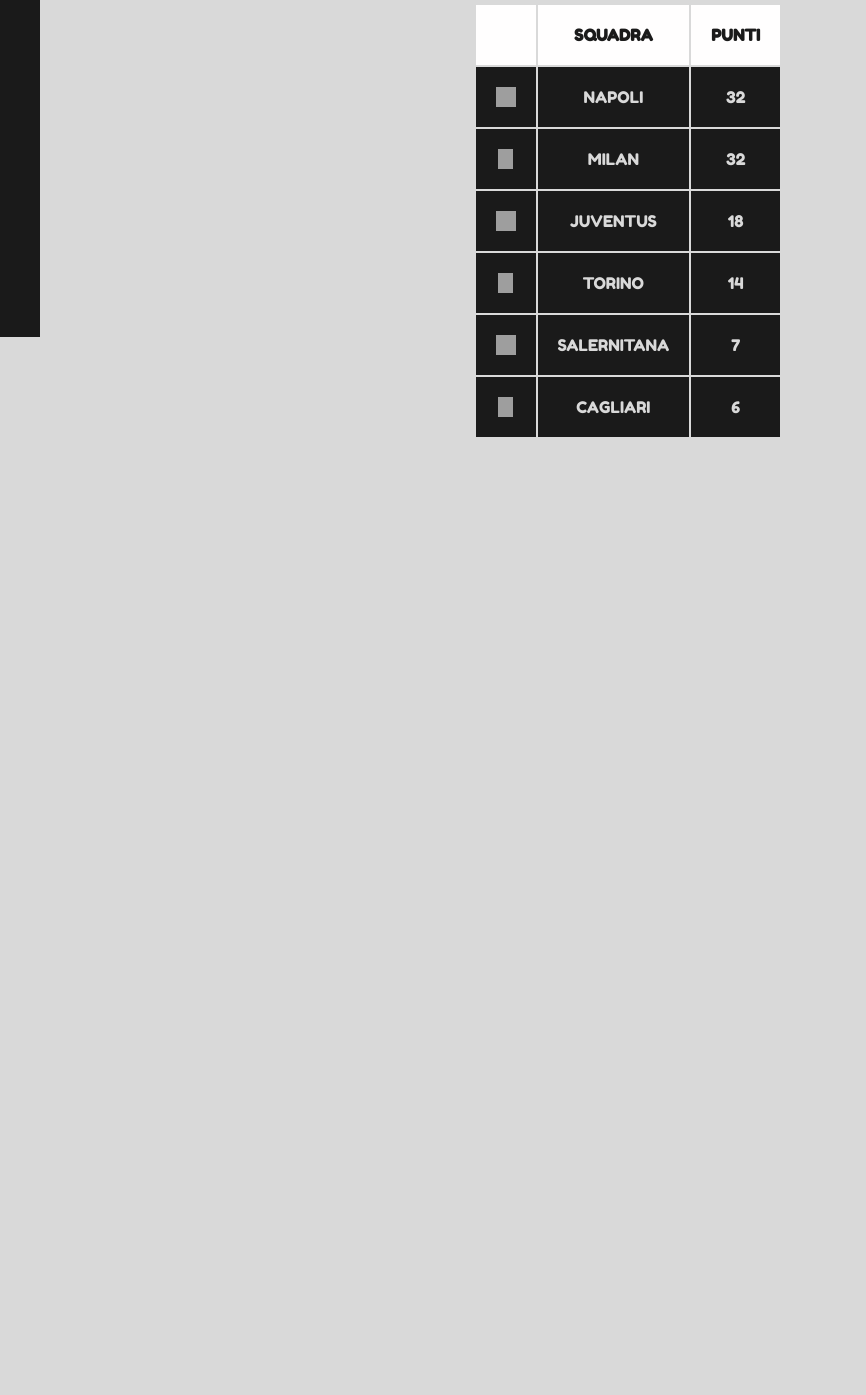
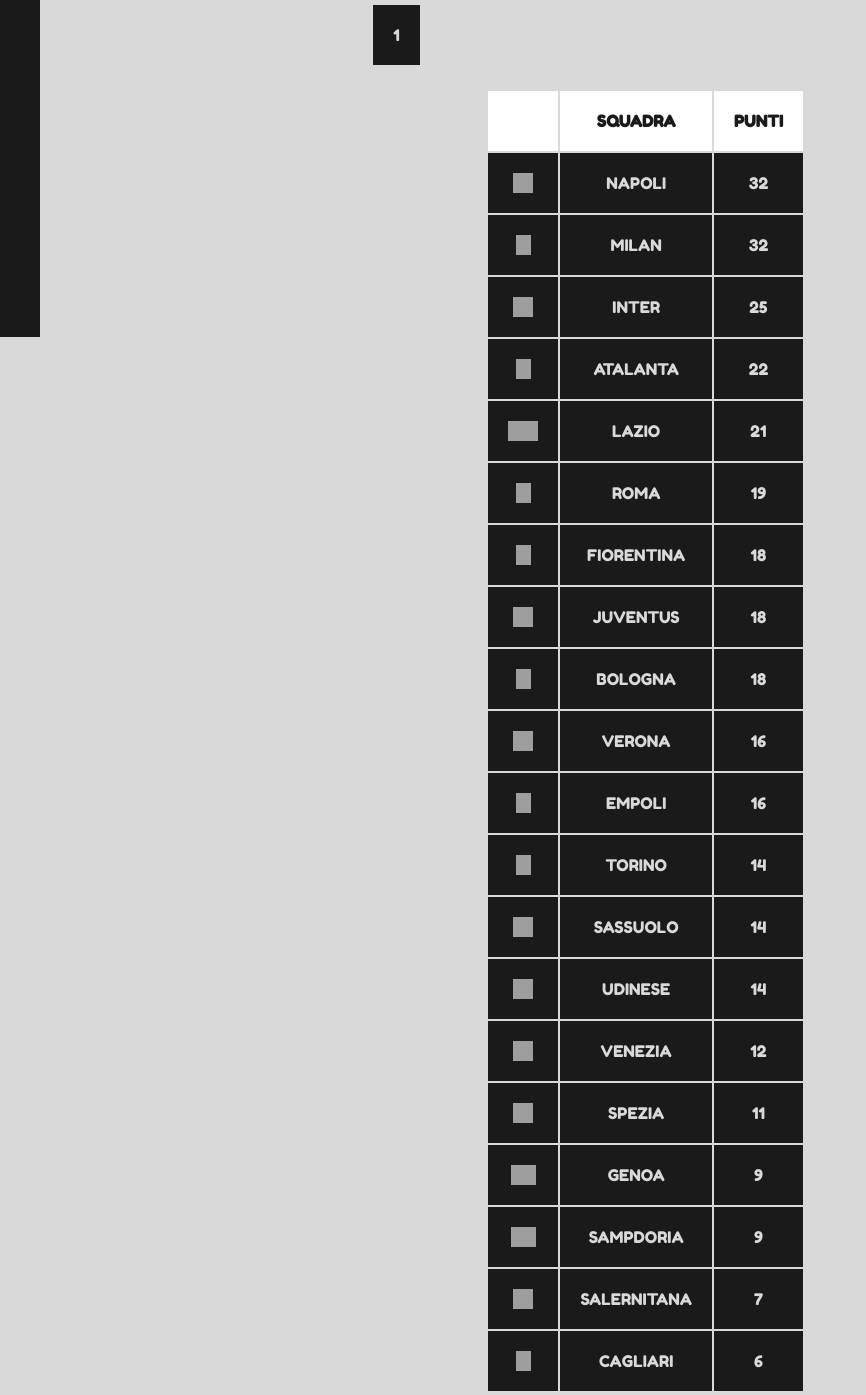
Before and after one commit to Alerapi2001/web-platform-gsvnty, a plain HTML site: page index.html in a window 1280 px wide. Shown: the part 493-1888 px from the top of the page, without its empty margins (0-866 px from the left). Before the commit the page ends 934 px from the top, so only its background shows below. Drawn offline with Linux system fonts and the light colour scheme; grey boxes are pictures that could not be loaded; a web font is replaced by a local one.

Commit message:
2 files modified

```diff
--- a/index.html
+++ b/index.html
@@ -44,6 +44,9 @@
   </div>
 </div>
   <div class="classifica">
+    <table id="tt">
+      <tr> <td>1</td> </tr>
+    </table>
   <table id="caltbl">
   <thead>
       <tr><th id="tti" ></th> <th id="tti"> SQUADRA </th>   <th> PUNTI </th></tr>
@@ -53,8 +56,23 @@
       <tr> <td id="tfirst"> <img src="https://upload.wikimedia.org/wikipedia/commons/thumb/d/d0/Logo_of_AC_Milan.svg/1306px-Logo_of_AC_Milan.svg.png" class="stemma2"></img> </td><td id="tfirst">MILAN</td><td class="sortnr">32</td></tr>
       <tr>  <td id="tfirst"> <img src="https://upload.wikimedia.org/wikipedia/it/thumb/8/88/Cagliari_calcio.svg/1200px-Cagliari_calcio.svg.png" class="stemma2"></img> </td><td id="tfirst">CAGLIARI</td><td class="sortnr">6</td></tr>
       <tr> <td id="tfirst"> <img src="https://upload.wikimedia.org/wikipedia/it/thumb/0/04/Torino_FC_logo.svg/1200px-Torino_FC_logo.svg.png" class="stemma2"></img> </td><td id="tfirst">TORINO</td><td class="sortnr">14</td></tr>
+      <tr> <td id="tfirst"> <img src="https://upload.wikimedia.org/wikipedia/commons/thumb/7/79/ACF_Fiorentina.svg/689px-ACF_Fiorentina.svg.png" class="stemma2"></img> </td><td id="tfirst">FIORENTINA</td><td class="sortnr">18</td></tr>
       <tr> <td id="tfirst"> <img src="https://www.tuttocampo.it/Web/Images/Teams/Original/1056981.png?v=1" class="stemma"></img> </td><td id="tfirst">JUVENTUS</td><td class="sortnr">18</td></tr>
       <tr> <td id="tfirst"> <img src="https://upload.wikimedia.org/wikipedia/it/thumb/6/6a/US_Salernitana_1919.svg/640px-US_Salernitana_1919.svg.png" class="stemma"></img> </td><td id="tfirst">SALERNITANA</td><td class="sortnr">7</td></tr>
+      <tr> <td id="tfirst"> <img src="https://upload.wikimedia.org/wikipedia/it/thumb/a/a4/Ussassuolostemma.svg/1200px-Ussassuolostemma.svg.png" class="stemma"></img> </td><td id="tfirst">SASSUOLO</td><td class="sortnr">14</td></tr>
+      <tr> <td id="tfirst"> <img src="https://upload.wikimedia.org/wikipedia/commons/thumb/0/05/FC_Internazionale_Milano_2021.svg/2048px-FC_Internazionale_Milano_2021.svg.png" class="stemma"></img> </td><td id="tfirst">INTER</td><td class="sortnr">25</td></tr>
+      <tr> <td id="tfirst"> <img src="https://upload.wikimedia.org/wikipedia/nap/4/44/Logo_Udinese.png" class="stemma"></img> </td><td id="tfirst">UDINESE</td><td class="sortnr">14</td></tr>
+      <tr> <td id="tfirst"> <img src="https://upload.wikimedia.org/wikipedia/it/thumb/9/92/Hellas_Verona_FC_logo_%282020%29.svg/2005px-Hellas_Verona_FC_logo_%282020%29.svg.png" class="stemma"></img> </td><td id="tfirst">VERONA</td><td class="sortnr">16</td></tr>
+      <tr> <td id="tfirst"> <img src="https://upload.wikimedia.org/wikipedia/it/thumb/8/81/Logo_Atalanta_Bergamo.svg/1200px-Logo_Atalanta_Bergamo.svg.png" class="stemma2"></img> </td><td id="tfirst">ATALANTA</td><td class="sortnr">22</td></tr>
+      <tr> <td id="tfirst"> <img src="https://upload.wikimedia.org/wikipedia/it/thumb/6/62/Stemma_della_Societ%C3%A0_Sportiva_Lazio.svg/1280px-Stemma_della_Societ%C3%A0_Sportiva_Lazio.svg.png" class="stemma3"></img> </td><td id="tfirst">LAZIO</td><td class="sortnr">21</td></tr>
+      <tr> <td id="tfirst"> <img src="https://upload.wikimedia.org/wikipedia/it/thumb/0/0e/AS_Roma_Logo_2017.svg/1200px-AS_Roma_Logo_2017.svg.png" class="stemma2"></img> </td><td id="tfirst">ROMA</td><td class="sortnr">19</td></tr>
+      <tr> <td id="tfirst"> <img src="https://upload.wikimedia.org/wikipedia/it/thumb/0/0a/Venezia_FC.svg/1200px-Venezia_FC.svg.png" class="stemma"></img> </td><td id="tfirst">VENEZIA</td><td class="sortnr">12</td></tr>
+      <tr> <td id="tfirst"> <img src="https://cdn.freebiesupply.com/logos/large/2x/genoa-cfc-logo-png-transparent.png" class="stemma4"></img> </td><td id="tfirst">GENOA</td><td class="sortnr">9</td></tr>
+      <tr> <td id="tfirst"> <img src="https://www.logofootball.net/wp-content/uploads/uc-sampdoria-logo.png" class="stemma4"></img> </td><td id="tfirst">SAMPDORIA</td><td class="sortnr">9</td></tr>
+      <tr> <td id="tfirst"> <img src="https://upload.wikimedia.org/wikipedia/it/thumb/9/97/Logo_Bologna_FC_2018.svg/808px-Logo_Bologna_FC_2018.svg.png" class="stemma2"></img> </td><td id="tfirst">BOLOGNA</td><td class="sortnr">18</td></tr>
+      <tr> <td id="tfirst"> <img src="https://upload.wikimedia.org/wikipedia/it/6/6a/Stemma_Spezia_Calcio.png" class="stemma"></img> </td><td id="tfirst">SPEZIA</td><td class="sortnr">11</td></tr>
+      <tr> <td id="tfirst"> <img src="https://upload.wikimedia.org/wikipedia/it/thumb/e/e4/Empoli_logo_2021.svg/1481px-Empoli_logo_2021.svg.png" class="stemma2"></img> </td><td id="tfirst">EMPOLI</td><td class="sortnr">16</td></tr>
+
   </tbody>
 </table>
 <script>sortTable();</script>
--- a/styles.css
+++ b/styles.css
@@ -68,7 +68,14 @@ body{
 
 #caltbl{
   border-spacing: 0;
-  margin-left: 37%;
+  margin-left: 38%;
+  margin-top: 20px;
+  border: 2px solid #d9d9d9;
+}
+
+#tt{
+  border-spacing: 0;
+  margin-left: 29%;
   margin-top: 20px;
   border: 2px solid #d9d9d9;
 }
@@ -108,6 +115,10 @@ th{
     box-shadow: 100px 500px 300px #d9d9d9 inset;
 }
 
+.classifica{
+  display: inline;
+}
+
 .stemma{
   width: 20px;
   height: 20px;
@@ -115,6 +126,16 @@ th{
 
 .stemma2{
   width: 15px;
+  height: 20px;
+}
+
+.stemma3{
+  width: 30px;
+  height: 20px;
+}
+
+.stemma4{
+  width: 25px;
   height: 20px;
 }
 
```
